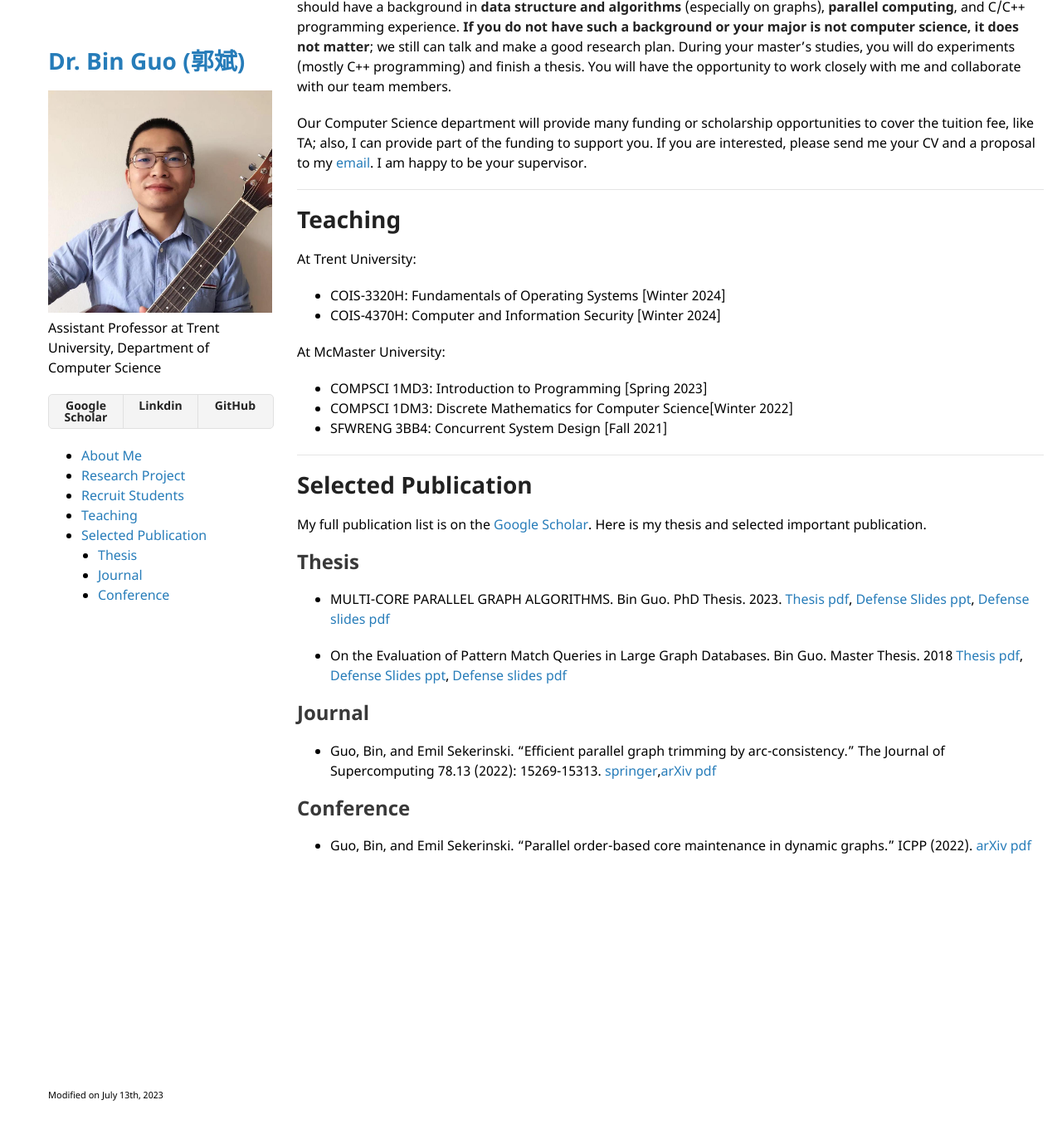
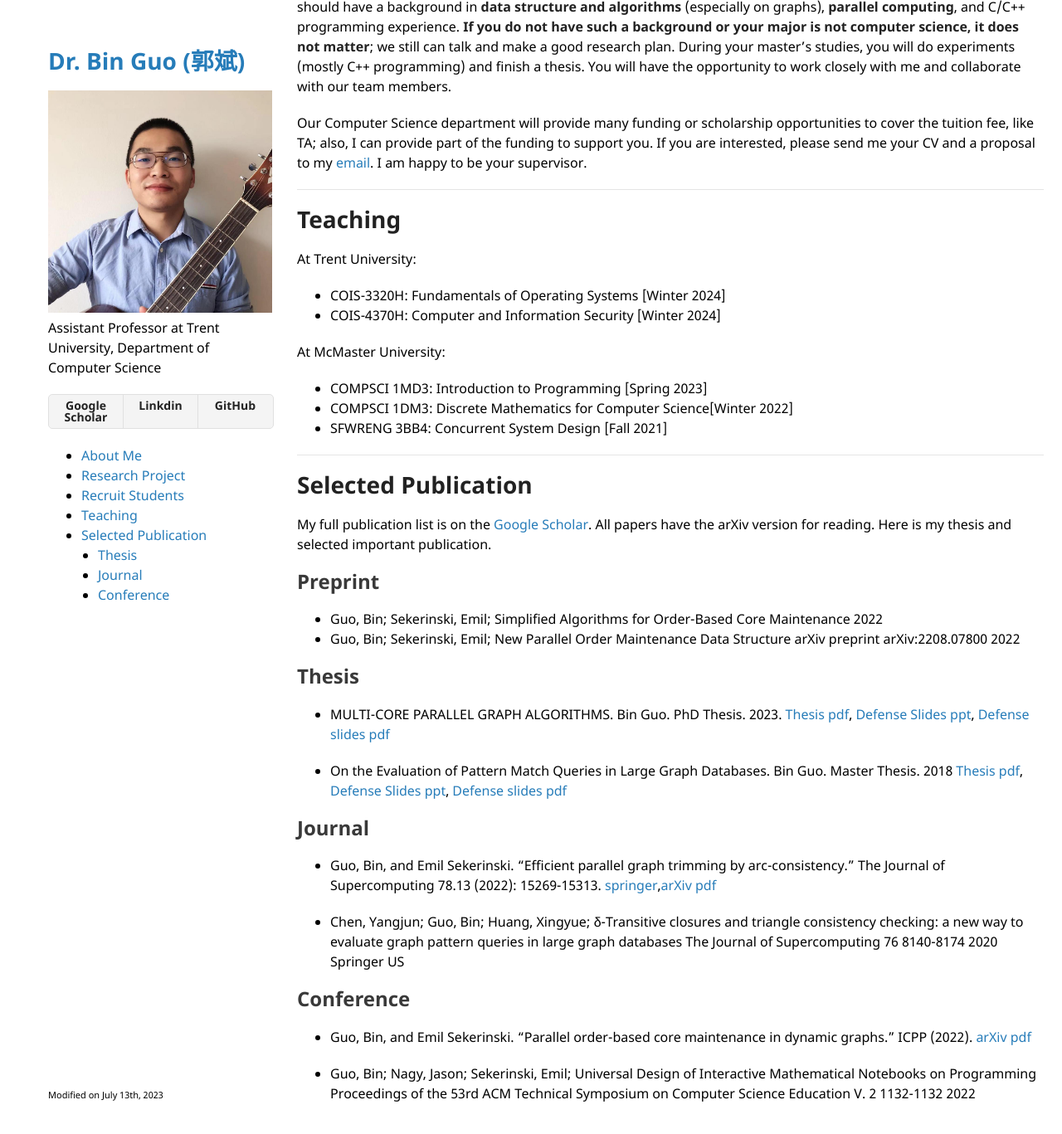
Before and after one commit to bin-guo/bin-guo.github.io, a Jekyll site: the page built from index.md, in a window 1280 px wide and 1400 px high, scrolled down 488 px. Shown: the top 1367 px of the window at 83% size. Built offline with Jekyll 4.4.1, drawn with Linux system fonts in a browser that asks for light colours; our own code applies the rules of GitHub Pages for plain Markdown files; before the commit the page ends 1589 px from its top, so only the background shows below that.

Commit message:
Update index.md

```diff
--- a/index.md
+++ b/index.md
@@ -30,7 +30,15 @@ At McMaster University:
 ---
 
 # Selected Publication
-My full publication list is on the [Google Scholar](https://scholar.google.com/citations?user=m3ONACQAAAAJ&hl=en). Here is my thesis and selected important publication.
+My full publication list is on the [Google Scholar](https://scholar.google.com/citations?user=m3ONACQAAAAJ&hl=en). All papers have the arXiv version for reading.
+Here is my thesis and selected important publication.
+
+## Preprint
+
+- Guo, Bin; Sekerinski, Emil; 	Simplified Algorithms for Order-Based Core Maintenance 2022
+- Guo, Bin; Sekerinski, Emil; 	New Parallel Order Maintenance Data Structure	arXiv preprint arXiv:2208.07800				2022
+
+
 ## Thesis
 - MULTI-CORE PARALLEL GRAPH ALGORITHMS. Bin Guo. PhD Thesis. 2023. [Thesis pdf](https://macsphere.mcmaster.ca/bitstream/11375/28562/2/Guo_Bin_2023May_PhD.pdf), [Defense Slides ppt](publication/thesis/Defense-2.pptx), [Defense slides pdf](publication/thesis/Defense-2.pdf)
 
@@ -39,5 +47,12 @@ My full publication list is on the [Google Scholar](https://scholar.google.com/c
 ## Journal
 - Guo, Bin, and Emil Sekerinski. "Efficient parallel graph trimming by arc-consistency." The Journal of Supercomputing 78.13 (2022): 15269-15313. [springer](https://link.springer.com/article/10.1007/s11227-022-04457-9),[arXiv pdf](https://arxiv.org/pdf/2210.14290.pdf)
 
+- Chen, Yangjun; Guo, Bin; Huang, Xingyue; 	δ-Transitive closures and triangle consistency checking: a new way to evaluate graph pattern queries in large graph databases	The Journal of Supercomputing	76		8140-8174	2020	Springer US
+
+
+
+
 ## Conference
 - Guo, Bin, and Emil Sekerinski. "Parallel order-based core maintenance in dynamic graphs." ICPP (2022). [arXiv pdf](https://arxiv.org/pdf/2210.14290.pdf)
+
+- Guo, Bin; Nagy, Jason; Sekerinski, Emil; 	Universal Design of Interactive Mathematical Notebooks on Programming	Proceedings of the 53rd ACM Technical Symposium on Computer Science Education V. 2			1132-1132	2022
```
